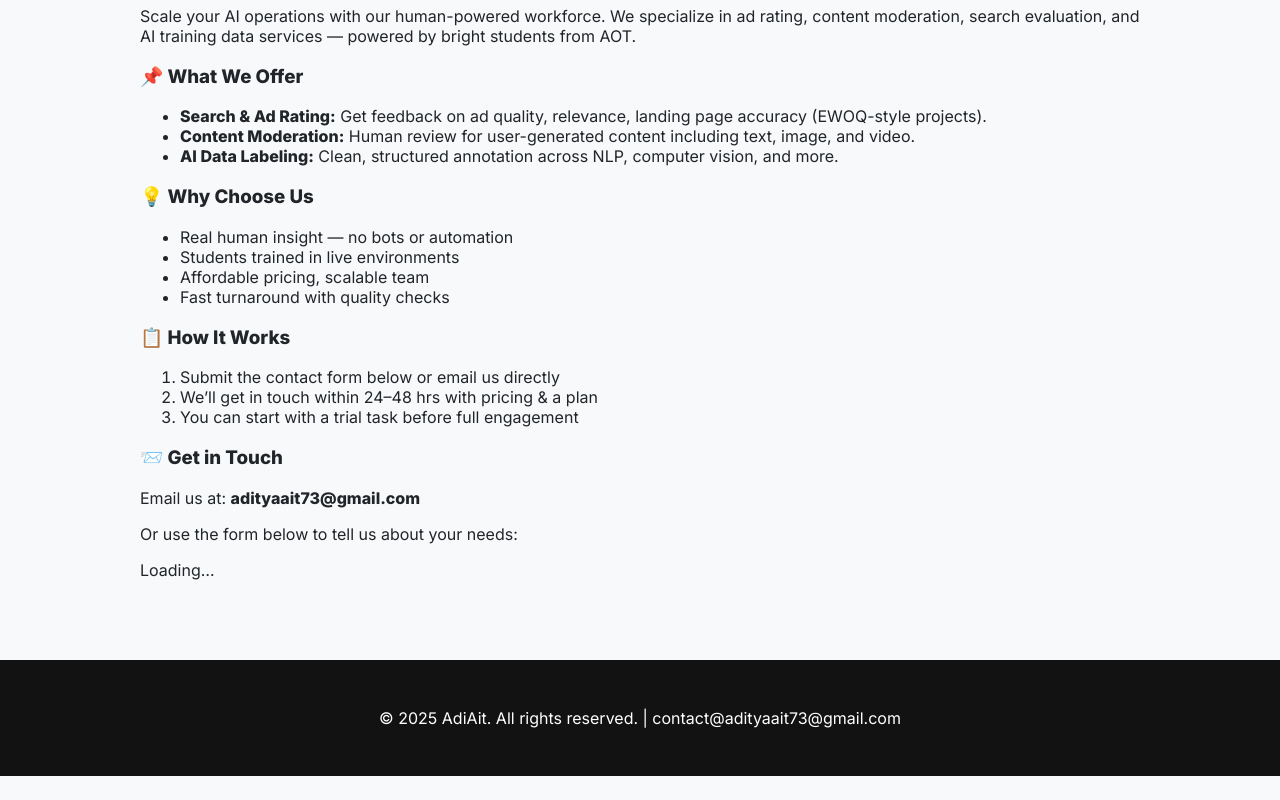
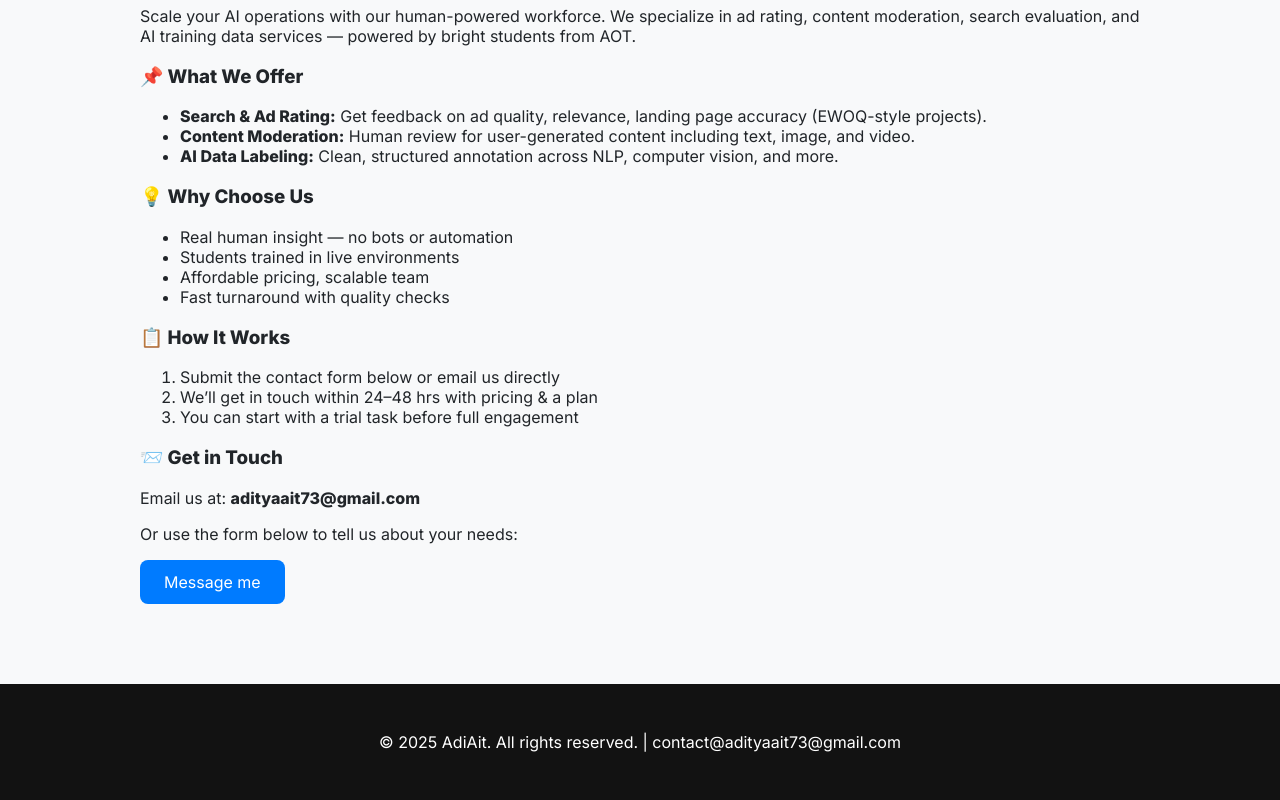
Before and after one commit to Aditya20285/adiait20.github.io, a plain HTML site: page index.html in a window 1280 px wide. Shown: the part 1418-2218 px from the top of the page. Before the commit the page ends 2194 px from the top, so only its background shows below. Drawn offline with Linux system fonts and the light colour scheme.

Commit message:
index.html

```diff
--- a/index.html
+++ b/index.html
@@ -152,7 +152,8 @@
     <p>Or use the form below to tell us about your needs:</p>
 
     <!-- Google Form Embed -->
-    <href src="https://docs.google.com/forms/d/e/1FAIpQLScL4kyvRlFsbownDKdevyBo5-u5k_TBFhRFPaYGf92W0mFIXg/viewform?embedded=true">Loading…</href>
+
+  <a href="https://docs.google.com/forms/d/e/1FAIpQLScL4kyvRlFsbownDKdevyBo5-u5k_TBFhRFPaYGf92W0mFIXg/viewform?embedded=true" class="btn-primary">Message me</a>
   </section>
 
   <footer>
```
